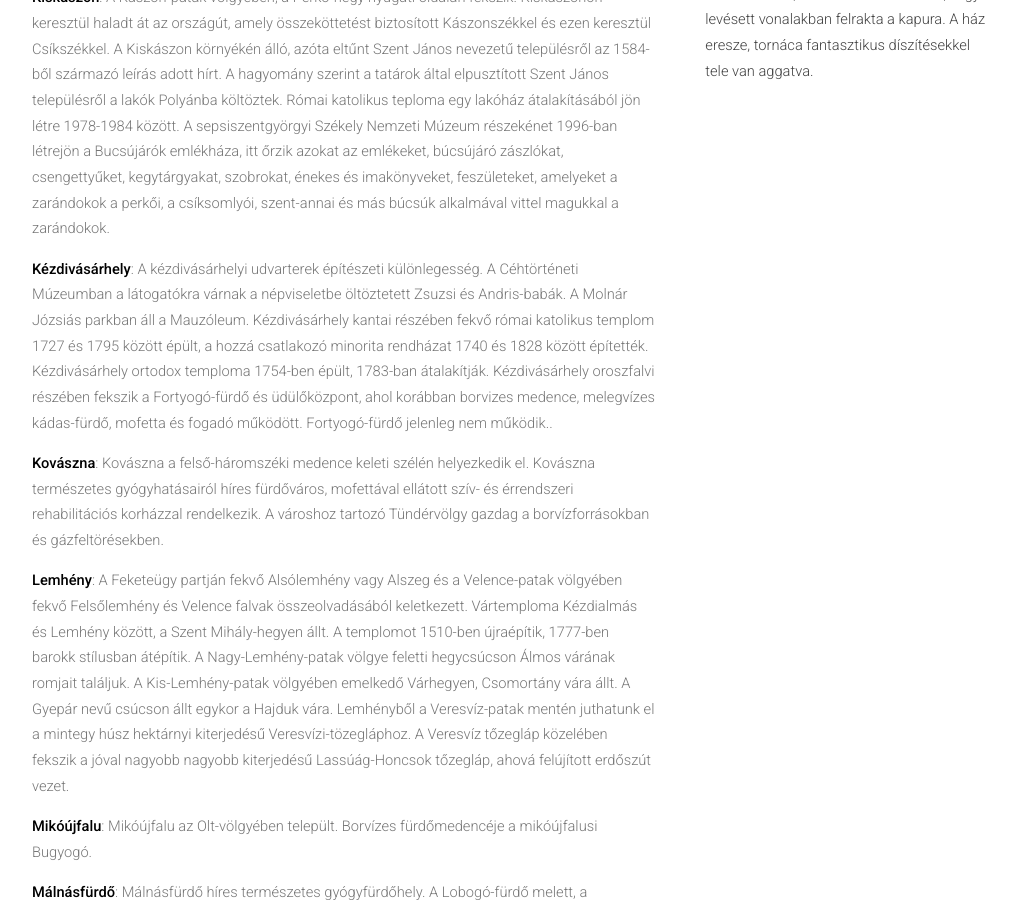
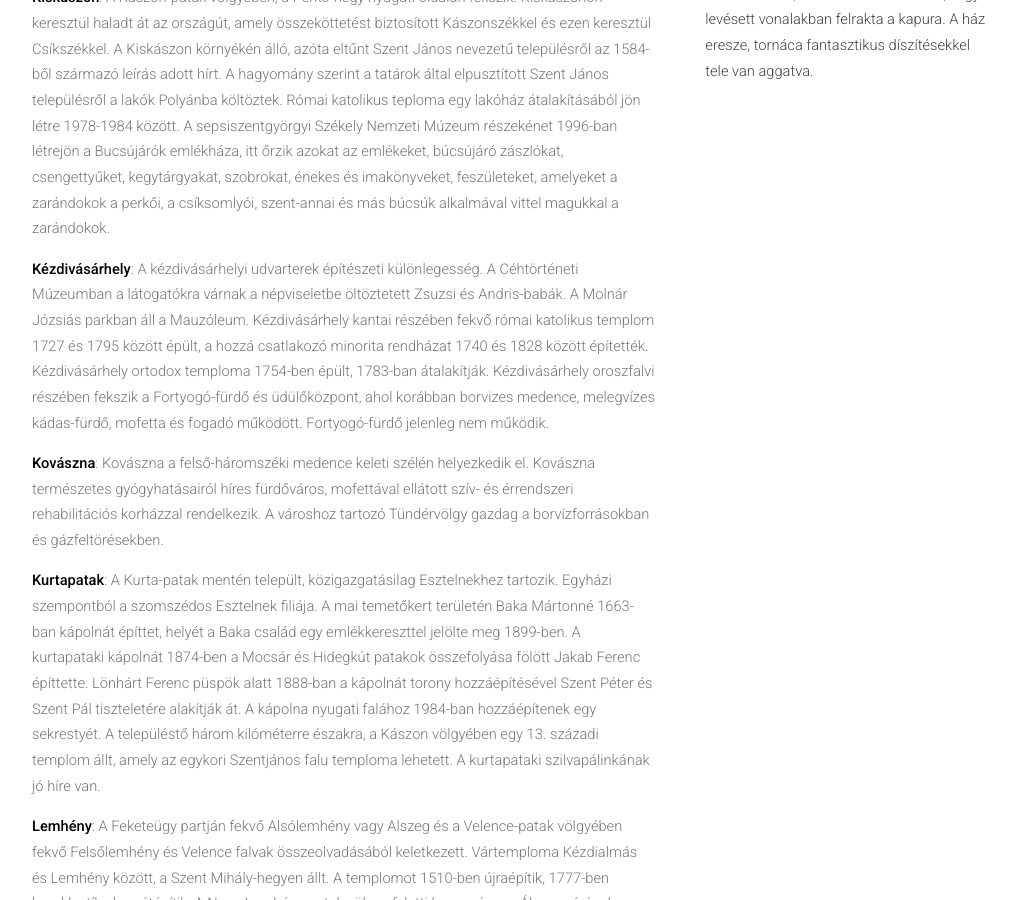
Before and after one commit to siculia/siculia.github.io, a Jekyll site: the page built from siculia-haromszek.html, in a window 1280 px wide and 900 px high, scrolled down 4153 px. Shown: the whole window, without its empty margins (128-1143 px from the left). Built offline with Jekyll 4.4.1, drawn with Linux system fonts in a browser that asks for light colours; nearby versions of some CDN libraries; library files that are not in the unit come from our copies.

Commit message:
Kurtapatak

```diff
--- a/siculia-haromszek.html
+++ b/siculia-haromszek.html
@@ -58,8 +58,9 @@ layout: default
 							<p style="text-align: left;"><b>Kézdiszentkereszt</b>: Kézdiszentkereszt, másként Polyán községközpont Bélafalva, Kurtapatak, Esztelnek és Gyertyános, másként Csángótelep tartozik hozzá. Katolikus templomát 1882-ben építik fel. Görög-katolikus teploma 1762-ben épült, majd a román ortodoxok kezére adták. A település kőfaragóiról volt híres.</p>
 							<p style="text-align: left;"><b>Kézdikővár</b>: Kézdikővár a Peselnek pataka mentén, a Háromszéki-medence peremén fekszik. Kővár római katolikus templomerődjét 1825-ben építették fel. A település régebben a Céklás-patak völgyében terült el. A Kővártól északkeletre húzódó Szárazpataki-völgyben több kénes forrás ismert. A Kővári-patak völgyében van a kénes vízű Büdös-kút. A Kászon-patak teraszán vannak az Erzsébet-vár, másként Poly-vár romjai, közelében az Erzsébet kútja.</p>
 							<p style="text-align: left;"><b>Kiskászon</b>: A Kászon-patak völgyében, a Perkő-hegy nyugati oldalán fekszik. Kiskászonon keresztül haladt át az országút, amely összeköttetést biztosított Kászonszékkel és ezen keresztül Csíkszékkel. A Kiskászon környékén álló, azóta eltűnt Szent János nevezetű településről az 1584-ből származó leírás adott hírt. A hagyomány szerint a tatárok által elpusztított Szent János településről a lakók Polyánba költöztek. Római katolikus teploma egy lakóház átalakításából jön létre 1978-1984 között. A sepsiszentgyörgyi Székely Nemzeti Múzeum részekénet 1996-ban létrejön a Bucsújárók emlékháza, itt őrzik azokat az emlékeket, búcsújáró zászlókat, csengettyűket, kegytárgyakat, szobrokat, énekes és imakönyveket, feszületeket, amelyeket a zarándokok a perkői, a csíksomlyói, szent-annai és más búcsúk alkalmával vittel magukkal a zarándokok.</p>
-							<p style="text-align: left;"><b>Kézdivásárhely</b>: A kézdivásárhelyi udvarterek építészeti különlegesség. A Céhtörténeti Múzeumban a látogatókra várnak a népviseletbe öltöztetett Zsuzsi és Andris-babák. A Molnár Józsiás parkban áll a Mauzóleum. Kézdivásárhely kantai részében fekvő római katolikus templom 1727 és 1795 között épült, a hozzá csatlakozó minorita rendházat 1740 és 1828 között építették. Kézdivásárhely ortodox temploma 1754-ben épült, 1783-ban átalakítják. Kézdivásárhely oroszfalvi részében fekszik a Fortyogó-fürdő és üdülőközpont, ahol korábban borvizes medence, melegvízes kádas-fürdő, mofetta és fogadó működött. Fortyogó-fürdő jelenleg nem működik..</p>
+							<p style="text-align: left;"><b>Kézdivásárhely</b>: A kézdivásárhelyi udvarterek építészeti különlegesség. A Céhtörténeti Múzeumban a látogatókra várnak a népviseletbe öltöztetett Zsuzsi és Andris-babák. A Molnár Józsiás parkban áll a Mauzóleum. Kézdivásárhely kantai részében fekvő római katolikus templom 1727 és 1795 között épült, a hozzá csatlakozó minorita rendházat 1740 és 1828 között építették. Kézdivásárhely ortodox temploma 1754-ben épült, 1783-ban átalakítják. Kézdivásárhely oroszfalvi részében fekszik a Fortyogó-fürdő és üdülőközpont, ahol korábban borvizes medence, melegvízes kádas-fürdő, mofetta és fogadó működött. Fortyogó-fürdő jelenleg nem működik.</p>
 							<p style="text-align: left;"><b>Kovászna</b>: Kovászna a felső-háromszéki medence keleti szélén helyezkedik el. Kovászna természetes gyógyhatásairól híres fürdőváros, mofettával ellátott szív- és érrendszeri rehabilitációs korházzal rendelkezik. A városhoz tartozó Tündérvölgy gazdag a borvízforrásokban és gázfeltörésekben.</p>
+							<p style="text-align: left;"><b>Kurtapatak</b>: A Kurta-patak mentén települt, közigazgatásilag Esztelnekhez tartozik. Egyházi szempontból a szomszédos Esztelnek filiája. A mai temetőkert területén Baka Mártonné 1663-ban kápolnát építtet, helyét a Baka család egy emlékkereszttel jelölte meg 1899-ben. A kurtapataki  kápolnát 1874-ben a Mocsár és Hidegkút patakok összefolyása fölött Jakab Ferenc építtette. Lönhárt Ferenc püspök alatt 1888-ban a kápolnát torony hozzáépítésével Szent Péter és Szent Pál tiszteletére alakítják át. A kápolna nyugati falához 1984-ban hozzáépítenek egy sekrestyét. A településtő három kilóméterre északra, a Kászon völgyében egy 13. századi templom állt, amely az egykori Szentjános falu temploma lehetett. A kurtapataki szilvapálinkának jó híre van.</p>
 							<p style="text-align: left;"><b>Lemhény</b>: A Feketeügy partján fekvő Alsólemhény vagy Alszeg és a Velence-patak völgyében fekvő Felsőlemhény és Velence falvak összeolvadásából keletkezett. Vártemploma  Kézdialmás és Lemhény között, a Szent Mihály-hegyen állt.  A templomot 1510-ben újraépítik, 1777-ben barokk stílusban átépítik. A Nagy-Lemhény-patak völgye feletti hegycsúcson Álmos várának romjait találjuk. A Kis-Lemhény-patak völgyében emelkedő Várhegyen, Csomortány vára állt. A Gyepár nevű csúcson állt egykor a Hajduk vára. Lemhényből a Veresvíz-patak mentén juthatunk el a mintegy húsz hektárnyi kiterjedésű Veresvízi-tözegláphoz. A Veresvíz tőzegláp közelében fekszik a jóval nagyobb nagyobb kiterjedésű Lassúág-Honcsok tőzegláp, ahová felújított erdőszút vezet.</p>
 							<p style="text-align: left;"><b>Mikóújfalu</b>: Mikóújfalu az Olt-völgyében települt. Borvízes fürdőmedencéje a mikóújfalusi Bugyogó.</p>
 							<p style="text-align: left;"><b>Málnásfürdő</b>: Málnásfürdő híres természetes gyógyfürdőhely. A Lobogó-fürdő melett, a Semmseyné Bugyogója, másként Lábáztató, avagy Bivaly-feredő működött. A fürdő-közbirtokosság 1873-ban meleg borvízzel működő kádfürdőt épített és a már régebben kialakított, egykori Lobogó-fürdő medencéjére ráépíti a beüvegezett mennyezetű Herkules hideg tükör- és légfürdőt. A Herkules-tükörfürdő forrásvize a jelenlegi fürdőépületbe van bevezetve. Málnásfürdő <a href="http://www.aquasic.ro/malnas/">új kezelőközpontjában</a> egy melegvizes és egy hidegvizes borvízes-medence, meleg gyógyvizes kádas fürdő és szauna működik. Málnásfürdő szénsavsürítőjét az 1905-ben mélyített Siculia-fúrás szolgálta ki.</p>
```
